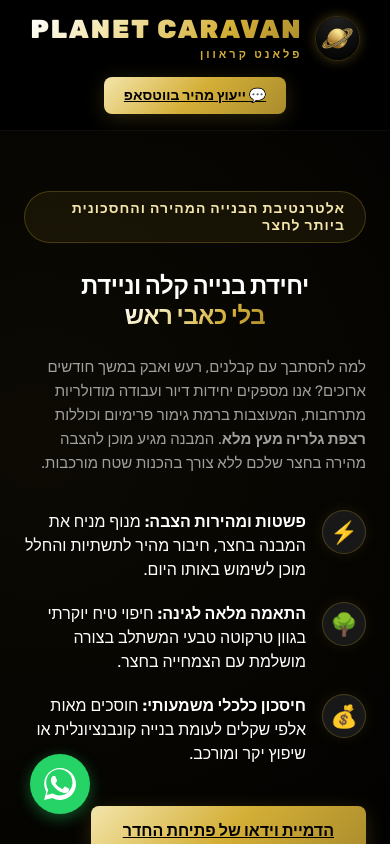
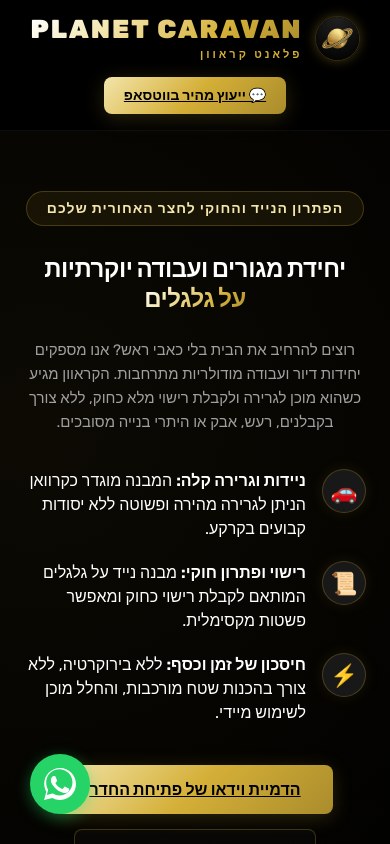
Before and after one commit to jackson6reen/planet-caravan, a React (Vite) app: page / in a window 390 px wide. Shown: the top 844 px of the page. Built offline with nearby package versions, Linux system fonts and the light colour scheme.

Commit message:
Update landing page: lighten copy, center hero, focus on towable caravan and licensing, remove wooden floor and crane from hero

```diff
--- a/src/App.css
+++ b/src/App.css
@@ -195,8 +195,8 @@
 .hero-content {
   display: flex;
   flex-direction: column;
-  align-items: flex-start;
-  text-align: right;
+  align-items: center;
+  text-align: center;
 }
 
 .hero-content .gold-badge {
@@ -218,6 +218,7 @@
   line-height: 1.65;
   color: var(--text-secondary);
   margin-bottom: 35px;
+  text-align: center;
 }
 
 .hero-usp-list {
@@ -225,12 +226,16 @@
   flex-direction: column;
   gap: 20px;
   margin-bottom: 40px;
+  align-items: center;
+  width: 100%;
 }
 
 .usp-item {
   display: flex;
   align-items: flex-start;
   gap: 16px;
+  text-align: right;
+  max-width: 500px;
 }
 
 .usp-icon {
@@ -256,6 +261,8 @@
 .hero-cta-group {
   display: flex;
   gap: 20px;
+  justify-content: center;
+  width: 100%;
 }
 
 /* Quiz Card Component */
@@ -1057,8 +1064,8 @@
   }
 
   .hero-content {
-    align-items: stretch;
-    text-align: right;
+    align-items: center;
+    text-align: center;
   }
 
   .hero-title {
@@ -1070,10 +1077,11 @@
   .hero-description {
     font-size: 17px;
     line-height: 1.65;
+    text-align: center;
   }
 
   .hero-usp-list {
-    align-items: stretch;
+    align-items: center;
   }
 
   .usp-item {
@@ -1081,7 +1089,7 @@
   }
 
   .hero-cta-group {
-    justify-content: flex-start;
+    justify-content: center;
     flex-wrap: wrap;
     gap: 15px;
   }
--- a/src/App.jsx
+++ b/src/App.jsx
@@ -203,26 +203,26 @@
         <div className="container hero-grid">
           {/* Text/Copy Column */}
           <div className="hero-content animate-fade-in-up">
-            <div className="gold-badge">אלטרנטיבת הבנייה המהירה והחסכונית ביותר לחצר</div>
+            <div className="gold-badge">הפתרון הנייד והחוקי לחצר האחורית שלכם</div>
             <h1 className="hero-title">
-              יחידת בנייה קלה וניידת <span className="gold-gradient-text">בלי כאבי ראש</span>
+              יחידת מגורים ועבודה יוקרתיות <span className="gold-gradient-text">על גלגלים</span>
             </h1>
             <p className="hero-description">
-              למה להסתבך עם קבלנים, רעש ואבק במשך חודשים ארוכים? אנו מספקים יחידות דיור ועבודה מודולריות מתרחבות, המעוצבות ברמת גימור פרימיום וכוללות <strong>רצפת גלריה מעץ מלא</strong>. המבנה מגיע מוכן להצבה מהירה בחצר שלכם ללא צורך בהכנות שטח מורכבות.
+              רוצים להרחיב את הבית בלי כאבי ראש? אנו מספקים יחידות דיור ועבודה מודולריות מתרחבות. הקראוון מגיע כשהוא מוכן לגרירה ולקבלת רישוי מלא כחוק, ללא צורך בקבלנים, רעש, אבק או היתרי בנייה מסובכים.
             </p>
 
             <div className="hero-usp-list">
               <div className="usp-item">
-                <span className="usp-icon">⚡</span>
-                <span className="usp-text"><strong>פשטות ומהירות הצבה:</strong> מנוף מניח את המבנה בחצר, חיבור מהיר לתשתיות והחלל מוכן לשימוש באותו היום.</span>
+                <span className="usp-icon">🚗</span>
+                <span className="usp-text"><strong>ניידות וגרירה קלה:</strong> המבנה מוגדר כקרוואן הניתן לגרירה מהירה ופשוטה ללא יסודות קבועים בקרקע.</span>
               </div>
               <div className="usp-item">
-                <span className="usp-icon">🌳</span>
-                <span className="usp-text"><strong>התאמה מלאה לגינה:</strong> חיפוי טיח יוקרתי בגוון טרקוטה טבעי המשתלב בצורה מושלמת עם הצמחייה בחצר.</span>
+                <span className="usp-icon">📜</span>
+                <span className="usp-text"><strong>רישוי ופתרון חוקי:</strong> מבנה נייד על גלגלים המותאם לקבלת רישוי כחוק ומאפשר פשטות מקסימלית.</span>
               </div>
               <div className="usp-item">
-                <span className="usp-icon">💰</span>
-                <span className="usp-text"><strong>חיסכון כלכלי משמעותי:</strong> חוסכים מאות אלפי שקלים לעומת בנייה קונבנציונלית או שיפוץ יקר ומורכב.</span>
+                <span className="usp-icon">⚡</span>
+                <span className="usp-text"><strong>חיסכון של זמן וכסף:</strong> ללא בירוקרטיה, ללא צורך בהכנות שטח מורכבות, והחלל מוכן לשימוש מיידי.</span>
               </div>
             </div>
 
@@ -334,7 +334,7 @@
                           className="quiz-opt-btn"
                           onClick={() => handleSelectOption('access', 'גישה מאתגרת או צרה')}
                         >
-                          🧱 רחוב פנימי צר, עצים או כבלים (נצטרך תכנון מנוף)
+                          🧱 רחוב פנימי צר, מעבר נמוך או גישה צרה לגרירה
                         </button>
                         <button
                           type="button"
@@ -491,9 +491,9 @@
             {/* Solution 1 */}
             <div className="solution-only-card animate-hover-lift">
               <div className="sol-card-badge">מהירות מירבית ⚡</div>
-              <h3>מוכן לשימוש תוך יום אחד</h3>
+              <h3>הצבה מהירה וניידת</h3>
               <p>
-                המבנה מיוצר במפעל ומגיע מוכן להצבה מהירה בשטח. מנוף מניח אותו במיקום המדויק שבחרתם, חיבור מהיר לתשתיות – והחלל מוכן לשימוש באותו היום.
+                המבנה מיוצר במפעל ומגיע מוכן על גלגלים ישירות לחצר שלכם. גוררים אותו למיקום שבחרתם, מחברים מהיר לתשתיות – והחלל מוכן לשימוש מיידי.
               </p>
             </div>
 
@@ -828,7 +828,7 @@
                 <div className="faq-answer animate-fade-in-up">
                   <p>
                     על מנת לספק הצעת מחיר אמינה והוגנת, אנו מתחשבים במספר פרמטרים כגון סגנון היחידה המבוקש, סוג החלונות בהתאמה אישית,
-                    מורכבות גישת המנוף וההובלה לשטח שלכם.
+                    מורכבות ההובלה וההצבה בשטח שלכם.
                     <strong>אנו לא מפרסמים מחירים באתר האינטרנט</strong>, אך נציג המכירות שלנו ישמח לספק לכם הצעת מחיר מלאה ומפורטת בשיחה טלפונית קצרה לאחר שנבדוק את הגישה לגינה שלכם במפות לוויין.
                   </p>
                 </div>
```
